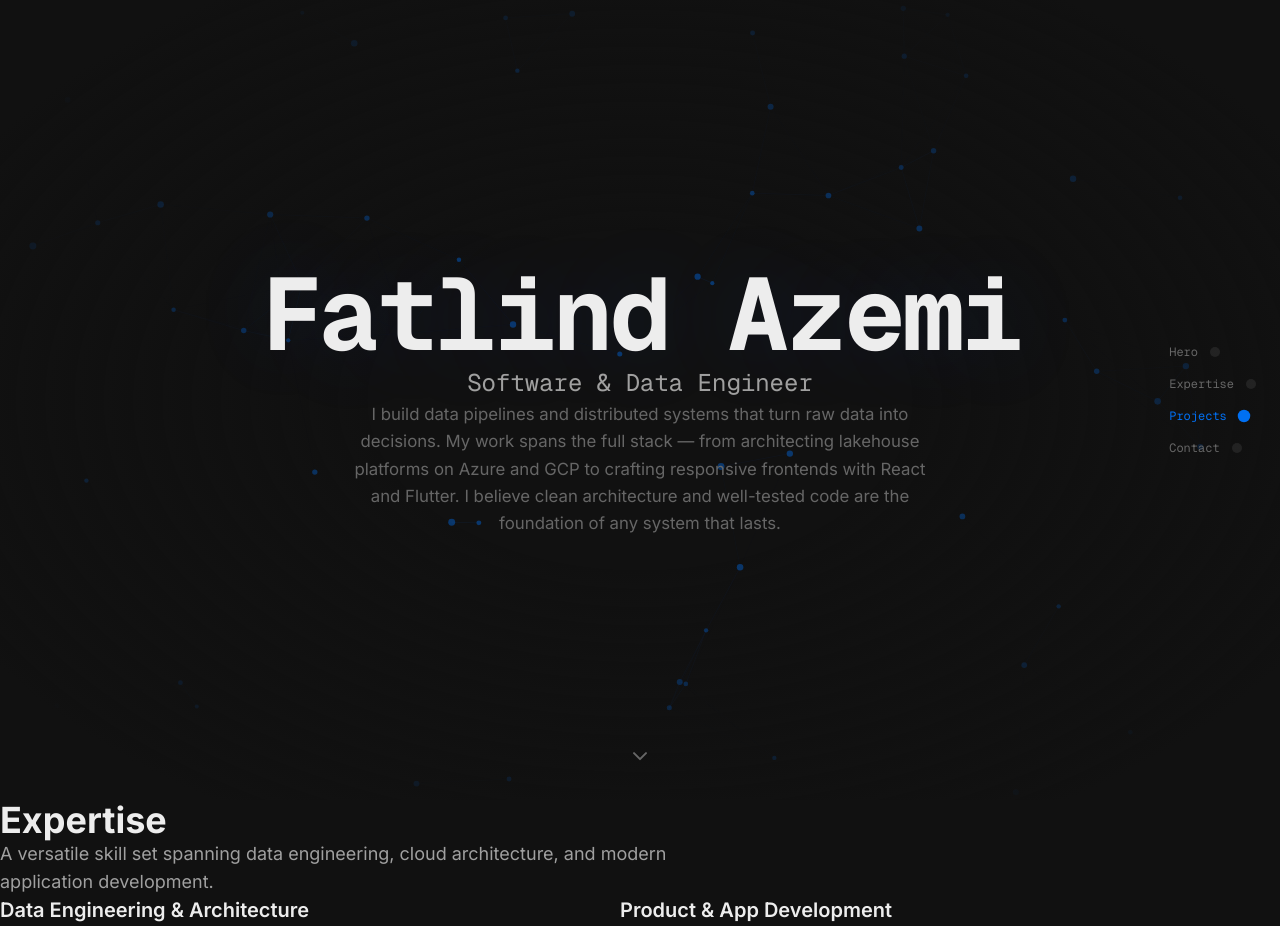
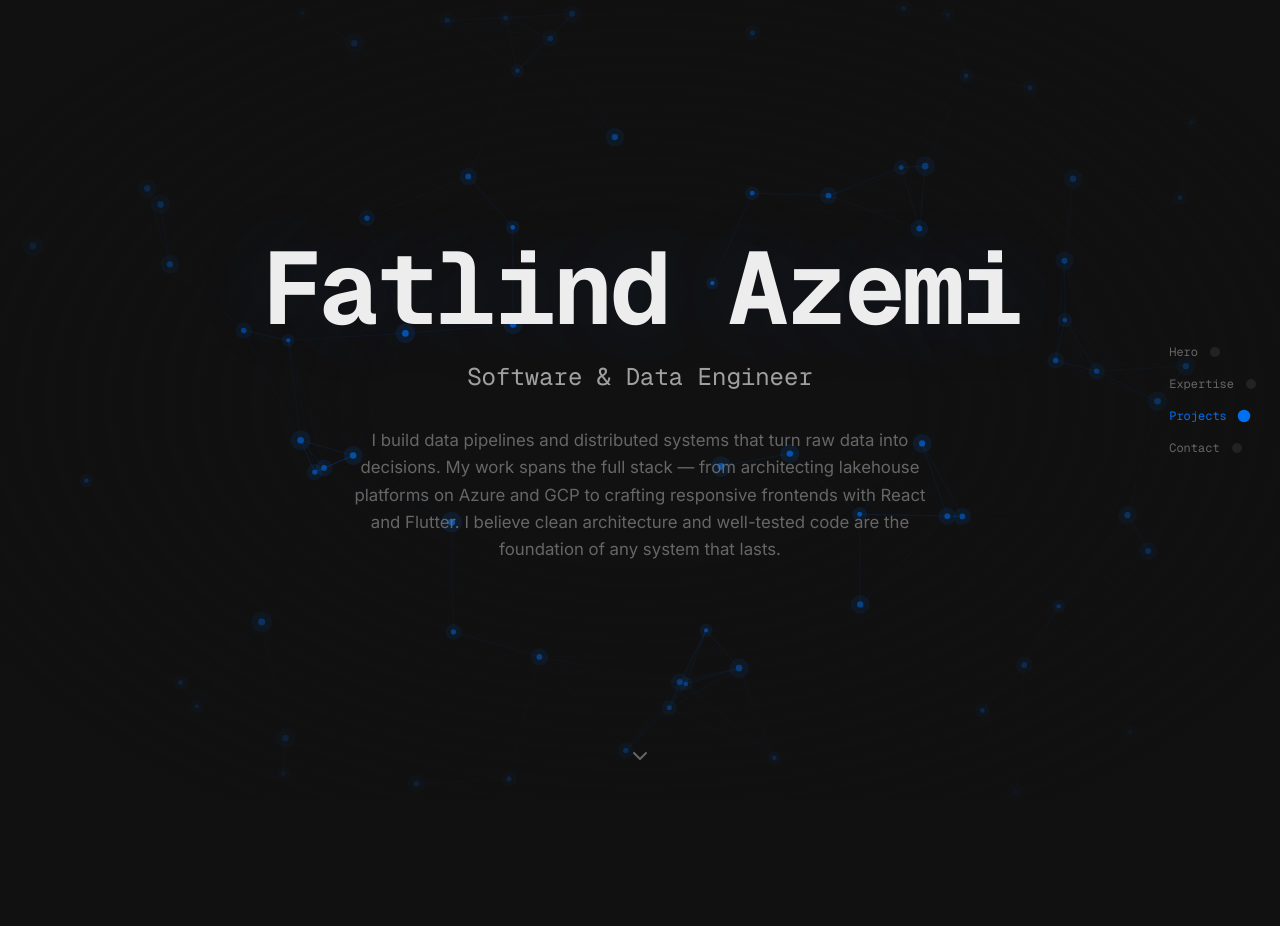
Before and after one commit to FatlindAzemi/fatlind-azemi-portfolio, a React (Vite) app: page / in a window 1280 px wide. Shown: the top 926 px of the page. Built offline with nearby package versions, Linux system fonts and the light colour scheme.

Commit message:
fix(css): fix Tailwind reset conflict and enhance neural mesh visibility

```diff
--- a/src/canvas/NeuralMesh.tsx
+++ b/src/canvas/NeuralMesh.tsx
@@ -2,13 +2,13 @@ import { useRef, useEffect, useCallback } from 'react'
 import type { NeuralNode, MousePosition } from '../types'
 
 const getNodeCount = (): number => {
-  if (typeof window === 'undefined') return 65
-  return window.innerWidth < 768 ? 35 : 65
+  if (typeof window === 'undefined') return 80
+  return window.innerWidth < 768 ? 45 : 80
 }
 
-let NODE_COUNT = 65
-const CONNECTION_DISTANCE = 150
-const MOUSE_INFLUENCE = 200
+let NODE_COUNT = 80
+const CONNECTION_DISTANCE = 180
+const MOUSE_INFLUENCE = 250
 const NODE_BASE_RADIUS = 2
 const NODE_RADIUS_VARIANCE = 1.5
 
@@ -37,7 +37,7 @@ function drawFrame(
       const dy = nodes[i].y - nodes[j].y
       const dist = Math.sqrt(dx * dx + dy * dy)
       if (dist < CONNECTION_DISTANCE) {
-        const opacity = (1 - dist / CONNECTION_DISTANCE) * 0.15
+        const opacity = (1 - dist / CONNECTION_DISTANCE) * 0.35
         ctx.strokeStyle = `rgba(0, 112, 243, ${opacity})`
         ctx.lineWidth = 0.5
         ctx.beginPath()
@@ -49,7 +49,12 @@ function drawFrame(
   }
 
   for (const node of nodes) {
-    ctx.fillStyle = 'rgba(0, 112, 243, 0.4)'
+    ctx.fillStyle = 'rgba(0, 112, 243, 0.12)'
+    ctx.beginPath()
+    ctx.arc(node.x, node.y, node.radius * 3, 0, Math.PI * 2)
+    ctx.fill()
+
+    ctx.fillStyle = 'rgba(0, 112, 243, 0.65)'
     ctx.beginPath()
     ctx.arc(node.x, node.y, node.radius, 0, Math.PI * 2)
     ctx.fill()
@@ -154,7 +159,7 @@ export default function NeuralMesh() {
         const dy = mouse.y - node.y
         const dist = Math.sqrt(dx * dx + dy * dy)
         if (dist < MOUSE_INFLUENCE && dist > 0) {
-          const force = ((MOUSE_INFLUENCE - dist) / MOUSE_INFLUENCE) * 0.03
+          const force = ((MOUSE_INFLUENCE - dist) / MOUSE_INFLUENCE) * 0.06
           node.vx += (dx / dist) * force
           node.vy += (dy / dist) * force
         }
@@ -177,7 +182,7 @@ export default function NeuralMesh() {
           const dy = nodes[i].y - nodes[j].y
           const dist = Math.sqrt(dx * dx + dy * dy)
           if (dist < CONNECTION_DISTANCE) {
-            const opacity = (1 - dist / CONNECTION_DISTANCE) * 0.15
+            const opacity = (1 - dist / CONNECTION_DISTANCE) * 0.35
             ctx.strokeStyle = `rgba(0, 112, 243, ${opacity})`
             ctx.lineWidth = 0.5
             ctx.beginPath()
@@ -189,7 +194,12 @@ export default function NeuralMesh() {
       }
 
       for (const node of nodes) {
-        ctx.fillStyle = 'rgba(0, 112, 243, 0.4)'
+        ctx.fillStyle = 'rgba(0, 112, 243, 0.12)'
+        ctx.beginPath()
+        ctx.arc(node.x, node.y, node.radius * 3, 0, Math.PI * 2)
+        ctx.fill()
+
+        ctx.fillStyle = 'rgba(0, 112, 243, 0.65)'
         ctx.beginPath()
         ctx.arc(node.x, node.y, node.radius, 0, Math.PI * 2)
         ctx.fill()
--- a/src/components/ParallaxBackground.tsx
+++ b/src/components/ParallaxBackground.tsx
@@ -48,8 +48,8 @@ export default function ParallaxBackground() {
           className="absolute inset-0"
           style={{
             backgroundImage: `
-              linear-gradient(rgba(255,255,255,0.03) 1px, transparent 1px),
-              linear-gradient(90deg, rgba(255,255,255,0.03) 1px, transparent 1px)
+              linear-gradient(rgba(255,255,255,0.05) 1px, transparent 1px),
+              linear-gradient(90deg, rgba(255,255,255,0.05) 1px, transparent 1px)
             `,
             backgroundSize: '80px 80px',
           }}
@@ -69,13 +69,21 @@ export default function ParallaxBackground() {
               top: snippet.top,
               left: snippet.left,
               color: 'var(--text-muted)',
-              opacity: 0.12,
+              opacity: 0.15,
             }}
           >
             {snippet.text}
           </span>
         ))}
       </motion.div>
+
+      <div
+        className="absolute inset-0"
+        style={{
+          background:
+            'radial-gradient(ellipse at center, transparent 60%, var(--bg) 100%)',
+        }}
+      />
     </div>
   )
 }
--- a/src/components/expertise/Expertise.tsx
+++ b/src/components/expertise/Expertise.tsx
@@ -61,11 +61,11 @@ export default function Expertise() {
     <section
       id="expertise"
       ref={sectionRef}
-      className="px-6 py-24 md:py-32 bg-[var(--bg)]"
+      className="px-8 md:px-16 py-32 md:py-40 bg-[var(--bg)]"
     >
-      <div className="max-w-[var(--max-width)] mx-auto">
+      <div className="max-w-6xl mx-auto">
         <motion.h2
-          className="text-3xl md:text-4xl font-bold text-[var(--text-primary)] mb-4"
+          className="text-3xl md:text-4xl font-bold text-[var(--text-primary)] mb-4 tracking-tight"
           initial={{ opacity: 0, y: 30 }}
           animate={inView ? { opacity: 1, y: 0 } : {}}
           transition={{ duration: 0.6 }}
@@ -81,7 +81,7 @@ export default function Expertise() {
           A versatile skill set spanning data engineering, cloud architecture, and modern application development.
         </motion.p>
 
-        <div className="grid grid-cols-1 md:grid-cols-2 gap-10">
+        <div className="grid grid-cols-1 md:grid-cols-2 gap-12 lg:gap-16">
           <div>
             <h3 className="text-xl font-semibold text-[var(--text-primary)] mb-1">
               {expertise1.title}
--- a/src/components/footer/Footer.tsx
+++ b/src/components/footer/Footer.tsx
@@ -29,7 +29,7 @@ export default function Footer() {
     <section
       id="contact"
       ref={sectionRef}
-      className="h-screen flex flex-col items-center justify-center relative overflow-hidden"
+      className="h-screen flex flex-col items-center justify-center relative overflow-hidden px-8"
       style={{
         background: 'linear-gradient(to bottom, var(--bg) 0%, #000000 100%)',
       }}
--- a/src/components/hero/Hero.tsx
+++ b/src/components/hero/Hero.tsx
@@ -53,9 +53,9 @@ export default function Hero() {
         }}
       />
 
-      <div className="relative z-10 flex flex-col items-center justify-center h-full px-6">
+      <div className="relative z-10 flex flex-col items-center justify-center h-full px-8 md:px-16">
         <h1
-          className="font-mono font-bold text-center leading-none select-none"
+          className="font-mono font-bold text-center leading-none select-none tracking-tight"
           style={{
             fontSize: 'clamp(3rem, 8vw, 7rem)',
             color: 'var(--text-primary)',
--- a/src/index.css
+++ b/src/index.css
@@ -23,16 +23,17 @@
 }
 
 /* ─── Reset ─── */
-*,
-*::before,
-*::after {
-  box-sizing: border-box;
-  margin: 0;
-  padding: 0;
+@layer base {
+  *,
+  *::before,
+  *::after {
+    box-sizing: border-box;
+  }
 }
 
 /* ─── Body ─── */
 body {
+  margin: 0;
   background: var(--bg);
   color: var(--text-primary);
   font-family: "Inter", sans-serif;
```
